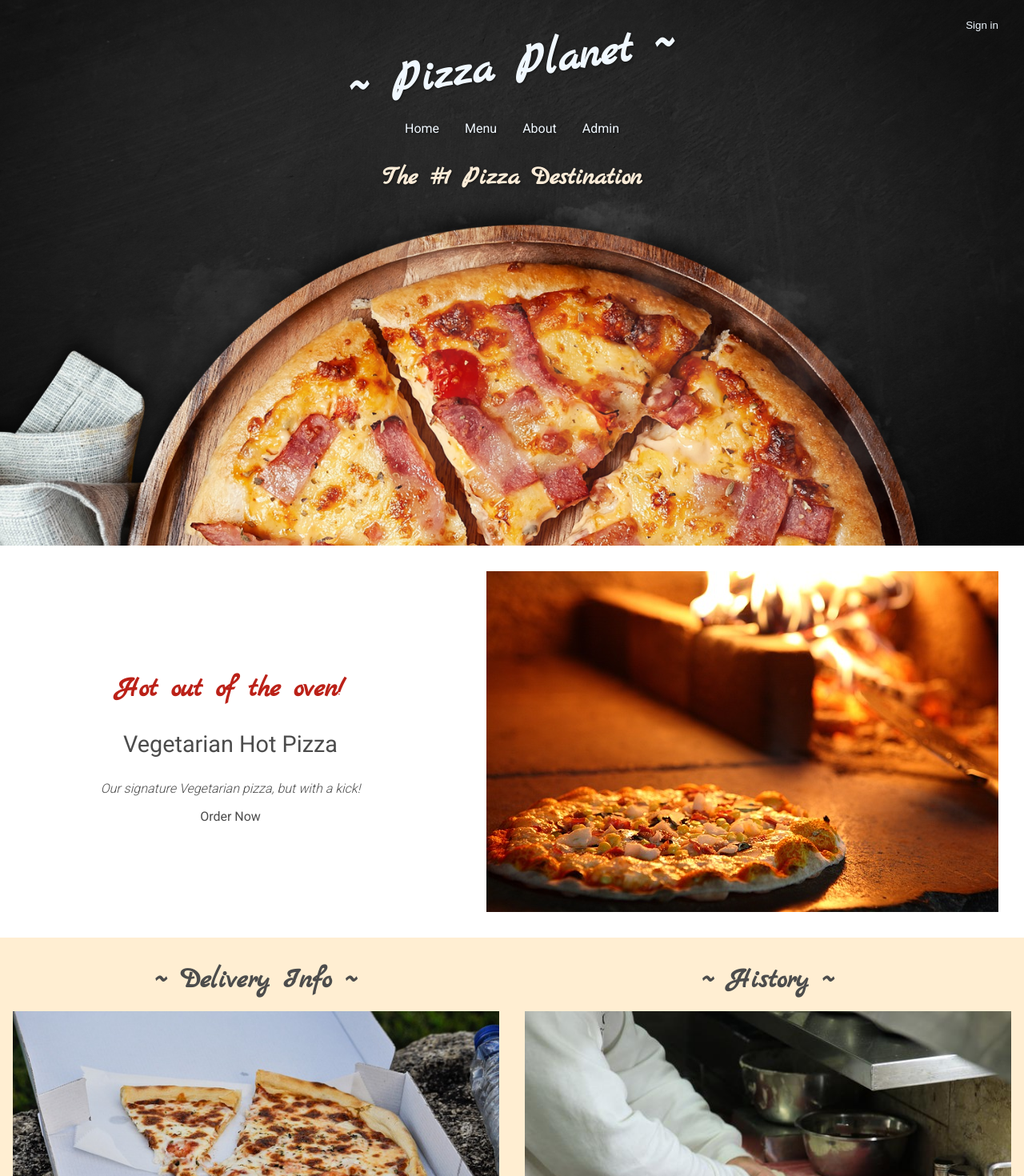
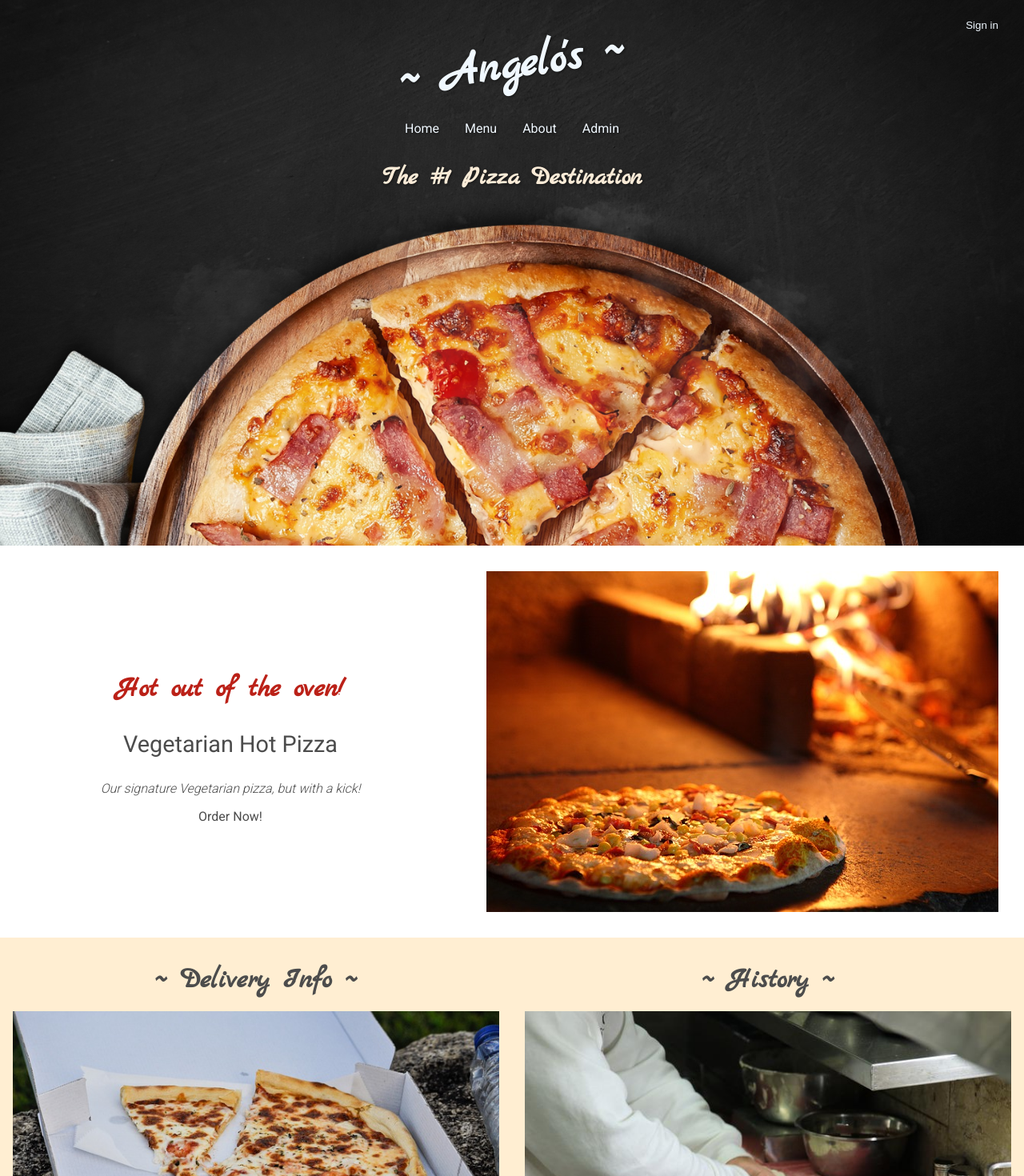
Before and after one commit to RoeenAngelo/vue-pizza-firebase-vite, a Vue app: page / in a window 1280 px wide. Shown: the top 1470 px of the page at 80% size. Built offline with nearby package versions, Linux system fonts and the light colour scheme; no server answers.

Commit message:
add dist

```diff
--- a/index.html
+++ b/index.html
@@ -4,7 +4,7 @@
     <meta charset="UTF-8">
     <link rel="icon" href="/favicon.ico">
     <meta name="viewport" content="width=device-width, initial-scale=1.0">
-    <title>Pizza Planet</title>
+    <title>Angelo's Pizza</title>
   </head>
   <body>
     <div id="app"></div>
--- a/src/components/Header.vue
+++ b/src/components/Header.vue
@@ -7,7 +7,7 @@ import SignIn from './SignIn.vue';
   <header>
     <SignIn />
     <h1 class="site_title">
-      <RouterLink :to="{ name: 'home' }" > ~ Pizza Planet ~</RouterLink>
+      <RouterLink :to="{ name: 'home' }" > ~ Angelo's ~</RouterLink>
     </h1>
     <nav>
       <RouterLink class="link" :to="{ name: 'home' }">Home</RouterLink>
--- a/src/router/index.js
+++ b/src/router/index.js
@@ -17,7 +17,7 @@ const router = createRouter({
       components: {
         default: ViewHome,
         delivery: Delivery,
-        history: History
+        history: History,
       }
     },
     {
--- a/src/stores/storePizzas.js
+++ b/src/stores/storePizzas.js
@@ -1,6 +1,6 @@
 import { defineStore } from 'pinia'
 import { onMounted, ref } from 'vue'
-import { deleteDoc, doc, getDocs, onSnapshot } from 'firebase/firestore'
+import { deleteDoc, doc, onSnapshot } from 'firebase/firestore'
 import { dbPizzasRef } from '../firebase'
 import { async } from '@firebase/util'
 
--- a/src/views/ViewHome.vue
+++ b/src/views/ViewHome.vue
@@ -8,7 +8,7 @@
       <h3>Hot out of the oven!</h3>
       <p class="hot_pizza_name">Vegetarian Hot Pizza</p>
       <p class="hot_pizza_description">Our signature Vegetarian pizza, but with a kick!</p>
-      <RouterLink :to="{ name: 'menu' }">Order Now</RouterLink>
+      <RouterLink :to="{ name: 'menu' }">Order Now!</RouterLink>
     </div>
     <img src="@/assets/images/fire.jpg" alt="pizza oven image" class="hot_img">
   </main>
--- a/vite.config.js
+++ b/vite.config.js
@@ -1,16 +1,15 @@
-import { fileURLToPath, URL } from 'node:url'
+import { fileURLToPath, URL } from "node:url";
 
-import { defineConfig } from 'vite'
-import vue from '@vitejs/plugin-vue'
+import { defineConfig } from "vite";
+import vue from "@vitejs/plugin-vue";
 
 // https://vitejs.dev/config/
 export default defineConfig({
-  plugins: [
-    vue(),
-  ],
+  base: "/vue-pizza-firebase-vite/",
+  plugins: [vue()],
   resolve: {
     alias: {
-      '@': fileURLToPath(new URL('./src', import.meta.url))
-    }
-  }
-})
+      "@": fileURLToPath(new URL("./src", import.meta.url)),
+    },
+  },
+});
```
Also changed, not shown: 11 other files (tests, documents, lock files or other folders).
